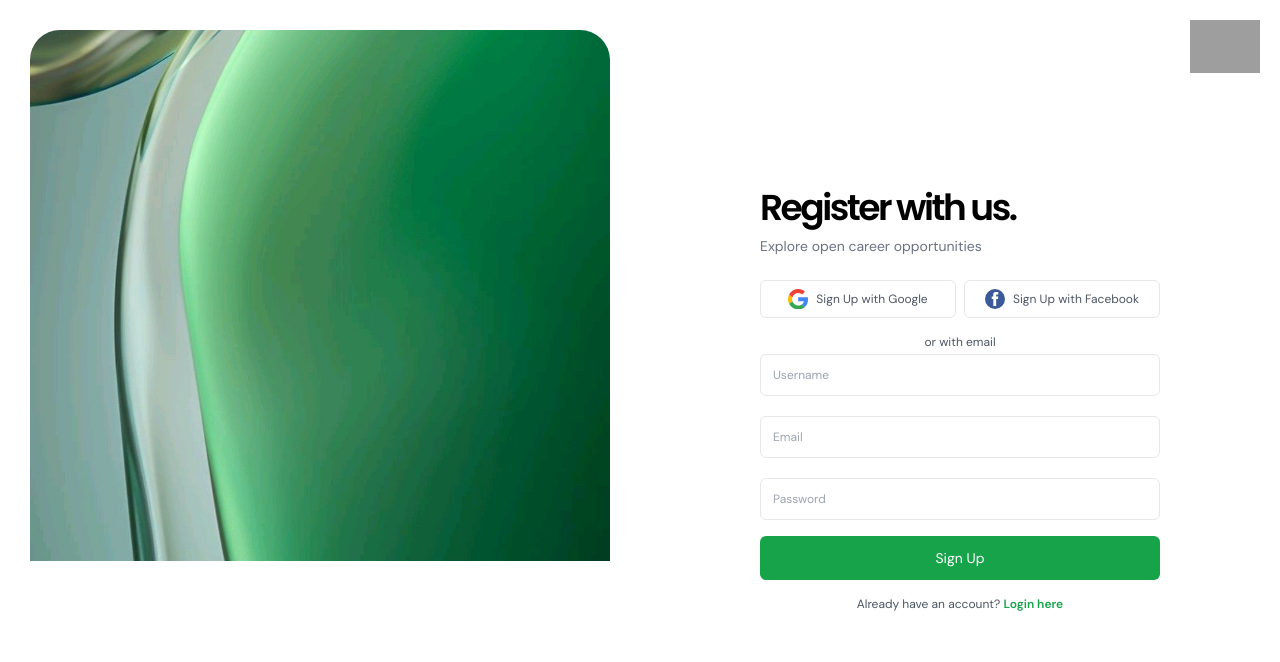
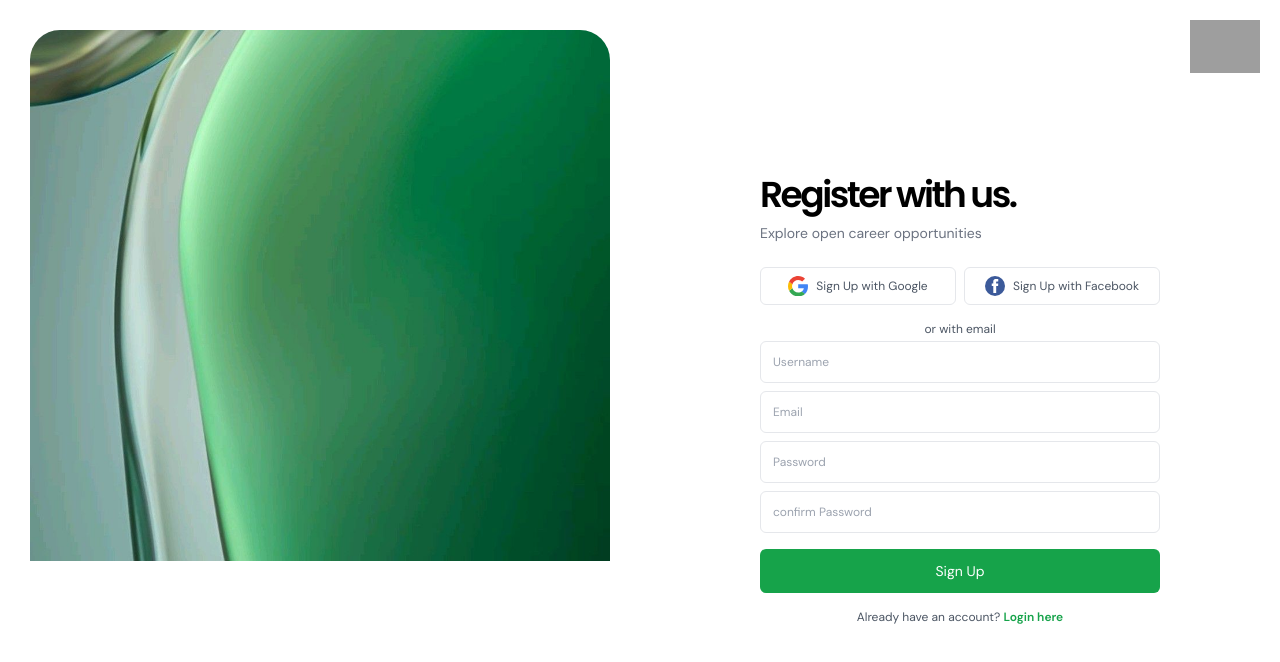
Before and after one commit to thomasjithin6667/CircleUp-frontend, a React (Vite) app: page /signup in a window 1280 px wide. Shown: the top 662 px of the page. Built offline with nearby package versions, Linux system fonts and the light colour scheme; grey boxes are pictures that could not be loaded.

Commit message:
form validation

```diff
--- /dev/null
+++ b/src/components/TextError.tsx
@@ -0,0 +1,12 @@
+
+
+function TextError(props:any) {
+  return (
+    <div className="text-xs text-red-600">
+        {props.children}
+
+    </div>
+  )
+}
+
+export default TextError
--- a/src/pages/user/signupPage/Signup.tsx
+++ b/src/pages/user/signupPage/Signup.tsx
@@ -1,7 +1,42 @@
+import { Formik,Form,Field ,ErrorMessage} from 'formik';
 import './signup.css'
 import { Link } from 'react-router-dom';
-import { Toaster, toast } from 'sonner'
+import * as Yup from 'yup'
+import TextError from '../../../components/TextError';
+
 function Signup() {
+
+  interface FormValues {
+    username: string;
+    email: string;
+    password: string;
+    confirmPassword: string;
+  }
+
+  const initialValues: FormValues = {
+    username: '',
+    email: '',
+    password: '',
+    confirmPassword: '',
+  };
+
+  const validationSchema = Yup.object({
+    username: Yup.string().required('Username is required'),
+    email: Yup.string().email('Invalid email address').required('Email is required'),
+    password: Yup.string().min(8, 'Password must be at least 8 characters').required('Password is required'),
+    confirmPassword: Yup.string()
+      .oneOf([Yup.ref('password')], 'Passwords must match')
+      .required('Confirm Password is required'),
+  });
+
+  const submit=(values:any)=>{
+
+      console.log(values);
+
+  }
+
+
+
   return (
 
 
@@ -36,23 +71,35 @@ function Signup() {
           <div className="mt-4 text-xs text-gray-600 text-center">
             <p>or with email</p>
           </div>
-          <form action="#" method="POST" className="space-y-4">
+    <Formik   initialValues={initialValues} validationSchema={validationSchema} onSubmit={submit} >
+          <Form>
+          <div>
+              <Field type="text" id="username" name="username" placeholder='Username'   className="my-1 text-xs p-3 w-full border rounded-md focus:border-gray-200 focus:outline-none focus:ring-1 focus:ring-offset-0 focus:ring-green-600 transition-colors duration-300" />
+              <ErrorMessage name="username" component={TextError} />
+            </div>
             <div>
-
-              <input type="text" id="username" placeholder='Username' name="username" className="mt-1 text-xs p-3 w-full border rounded-md focus:border-gray-200 focus:outline-none focus:ring-1 focus:ring-offset-0 focus:ring-green-600 transition-colors duration-300" />
+              <Field type="text" id="email"  name="email" placeholder='Email'  className="my-1 text-xs p-3 w-full border rounded-md focus:border-gray-200 focus:outline-none focus:ring-1 focus:ring-offset-0 focus:ring-green-600 transition-colors duration-300" />
+              <ErrorMessage name="email" component={TextError} />
             </div>
             <div>
 
-              <input type="text" id="email" placeholder='Email' name="email" className="mt-1 text-xs p-3 w-full border rounded-md focus:border-gray-200 focus:outline-none focus:ring-1 focus:ring-offset-0 focus:ring-green-600 transition-colors duration-300" />
+              <Field type="password" placeholder='Password'  name="password" id="password"  className="my-1 text-xs p-3 w-full border rounded-md focus:border-gray-200 focus:outline-none focus:ring-1 focus:ring-offset-0 focus:ring-green-600 transition-colors duration-300" />
+              <ErrorMessage name="password"  component={TextError}/>
+
+
             </div>
             <div>
 
-              <input type="password" placeholder='Password' id="password" name="password" className="mt-1 text-xs p-3 w-full border rounded-md focus:border-gray-200 focus:outline-none focus:ring-1 focus:ring-offset-0 focus:ring-green-600 transition-colors duration-300" />
+          <Field type="password" placeholder='confirm Password'  name="confirmPassword" id="confirmPassword"  className="my-1 text-xs p-3 w-full border rounded-md focus:border-gray-200 focus:outline-none focus:ring-1 focus:ring-offset-0 focus:ring-green-600 transition-colors duration-300" />
+          <ErrorMessage name="confirmPassword" component={TextError} />
+
+
+        </div>
+            <div>
+              <button type="submit" className="w-full text-sm bg-green-600 text-white p-3 mt-3 rounded-md hover:bg-gray-800  focus:bg-black focus:outline-none focus:ring-2 focus:ring-offset-2 focus:ring-gray-900 transition-colors duration-300">Sign Up</button>
             </div>
-            <div>
-              <button type="submit" className="w-full text-sm bg-green-600 text-white p-3 rounded-md hover:bg-gray-800 focus:outline-none focus:bg-black focus:outline-none focus:ring-2 focus:ring-offset-2 focus:ring-gray-900 transition-colors duration-300">Sign Up</button>
-            </div>
-          </form>
+          </Form>
+          </Formik>
           <div className="mt-4 text-xs text-gray-600 text-center">
             <p>Already have an account?  <Link className="font-semibold text-green-600 hover:underline" to="/login">Login here</Link> </p>
 
--- a/src/pages/user/userHome/UserHome.tsx
+++ b/src/pages/user/userHome/UserHome.tsx
@@ -8,7 +8,10 @@ function userHome() {
 
 
 
- <div className="section-1"></div>
+ <div className="section-1">
+  <div className="profile-card"></div>
+
+ </div>
  <div className="section-2"></div>
  <div className="section-3"></div>
 
```
